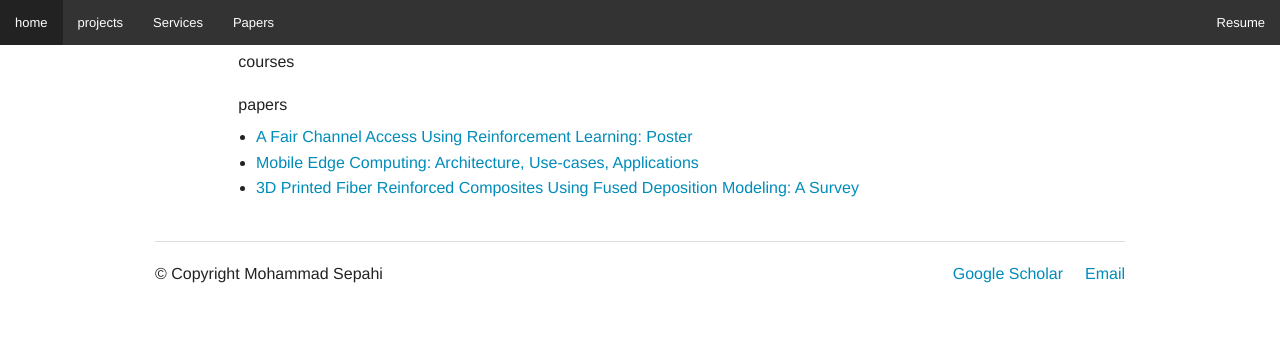
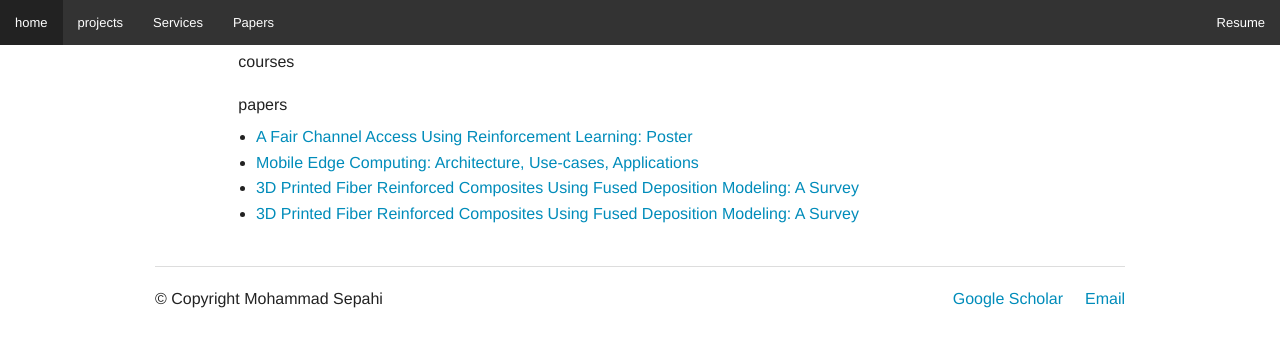
Before and after one commit to M-Sepahi/M-sepahi.github.io, a plain HTML site: page stuff.html in a window 1280 px wide. Drawn offline with Linux system fonts and the light colour scheme.

Commit message:
Update stuff.html

```diff
--- a/stuff.html
+++ b/stuff.html
@@ -41,6 +41,7 @@
           <li><a href="pdfs/Poster.pdf">A Fair Channel Access Using Reinforcement Learning: Poster</a></li>
           <li><a href="pdfs/edge-computing.pdf">Mobile Edge Computing: Architecture, Use-cases, Applications</a></li>
           <li><a href="pdfs/3D.pdf">3D Printed Fiber Reinforced Composites Using Fused Deposition Modeling: A Survey</a></li>
+	  <li><a href="pdfs/video-edge.pdf">3D Printed Fiber Reinforced Composites Using Fused Deposition Modeling: A Survey</a></li>
 
           </ul>
 
```
